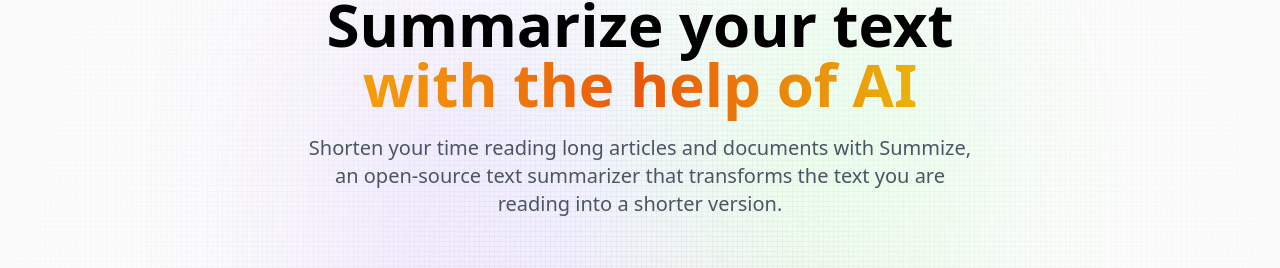
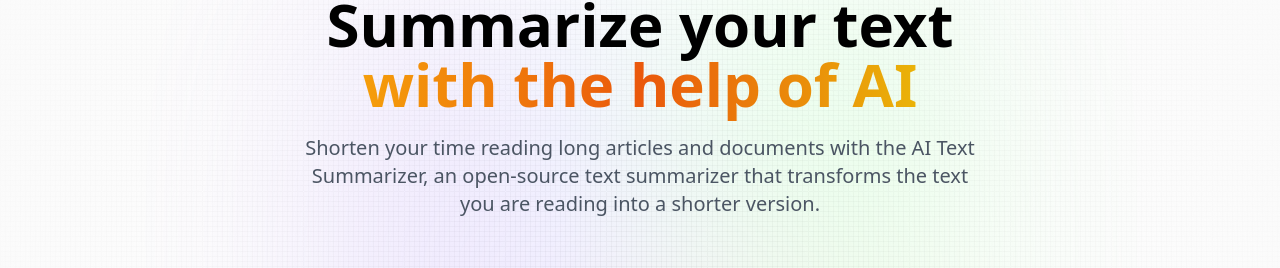
Before and after one commit to Shivelle/text-summarizer, a React (Vite) app: page / in a window 1280 px wide. Shown: the part 112-380 px from the top of the page. Built offline with nearby package versions, Linux system fonts and the light colour scheme; no server answers.

Commit message:
rename component

```diff
--- a/src/App.tsx
+++ b/src/App.tsx
@@ -1,5 +1,5 @@
 import Hero from './components/Hero';
-import Demo from './components/Demo';
+import Summarizer from './components/Summarizer';
 
 import './App.css';
 
@@ -12,7 +12,7 @@
 
       <div className="app">
         <Hero />
-        <Demo />
+        <Summarizer />
       </div>
     </main>
   )
--- a/src/components/Hero.tsx
+++ b/src/components/Hero.tsx
@@ -17,7 +17,7 @@
       <h1 className="head-text">Summarize your text <br className="max-md:hidden" />
       <span className="orange-gradient">with the help of AI</span></h1>
       <h2 className="desc">
-        Shorten your time reading long articles and documents with Summize, an open-source text summarizer that transforms the text you are reading into a shorter version.
+        Shorten your time reading long articles and documents with the AI Text Summarizer, an open-source text summarizer that transforms the text you are reading into a shorter version.
       </h2>
     </header>
   )
--- a/src/components/Demo.tsx
+++ b/src/components/Summarizer.tsx
@@ -3,7 +3,7 @@
 import { PiSpinnerGapBold } from 'react-icons/pi';
 import { useLazyGetSummaryQuery } from '../services/text';
 
-const Demo = () => {
+const Summarizer = () => {
   const [text, setText] = useState({
     url: '',
     paragraphs: '3',
@@ -137,4 +137,4 @@
   )
 }
 
-export default Demo
+export default Summarizer
```
